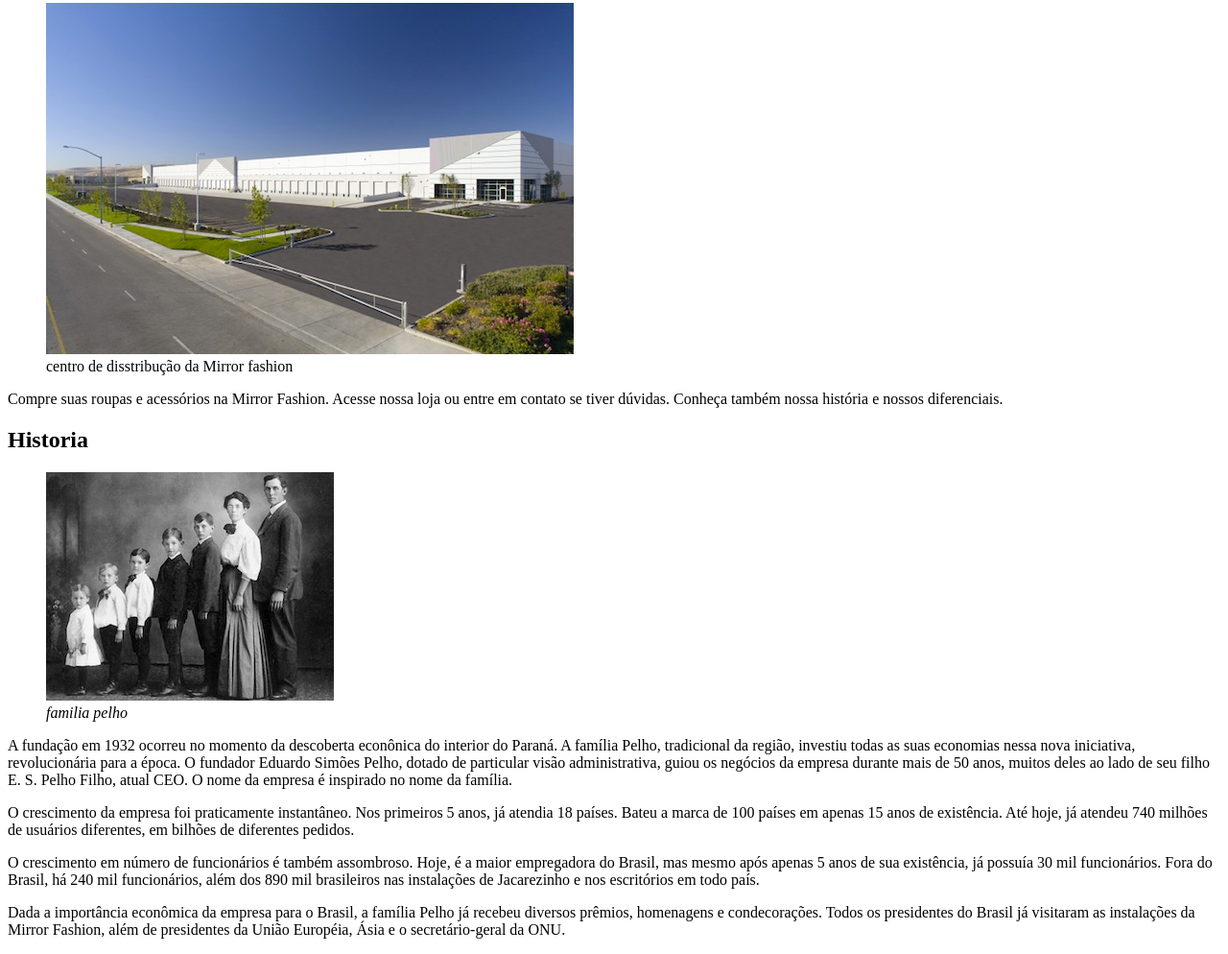
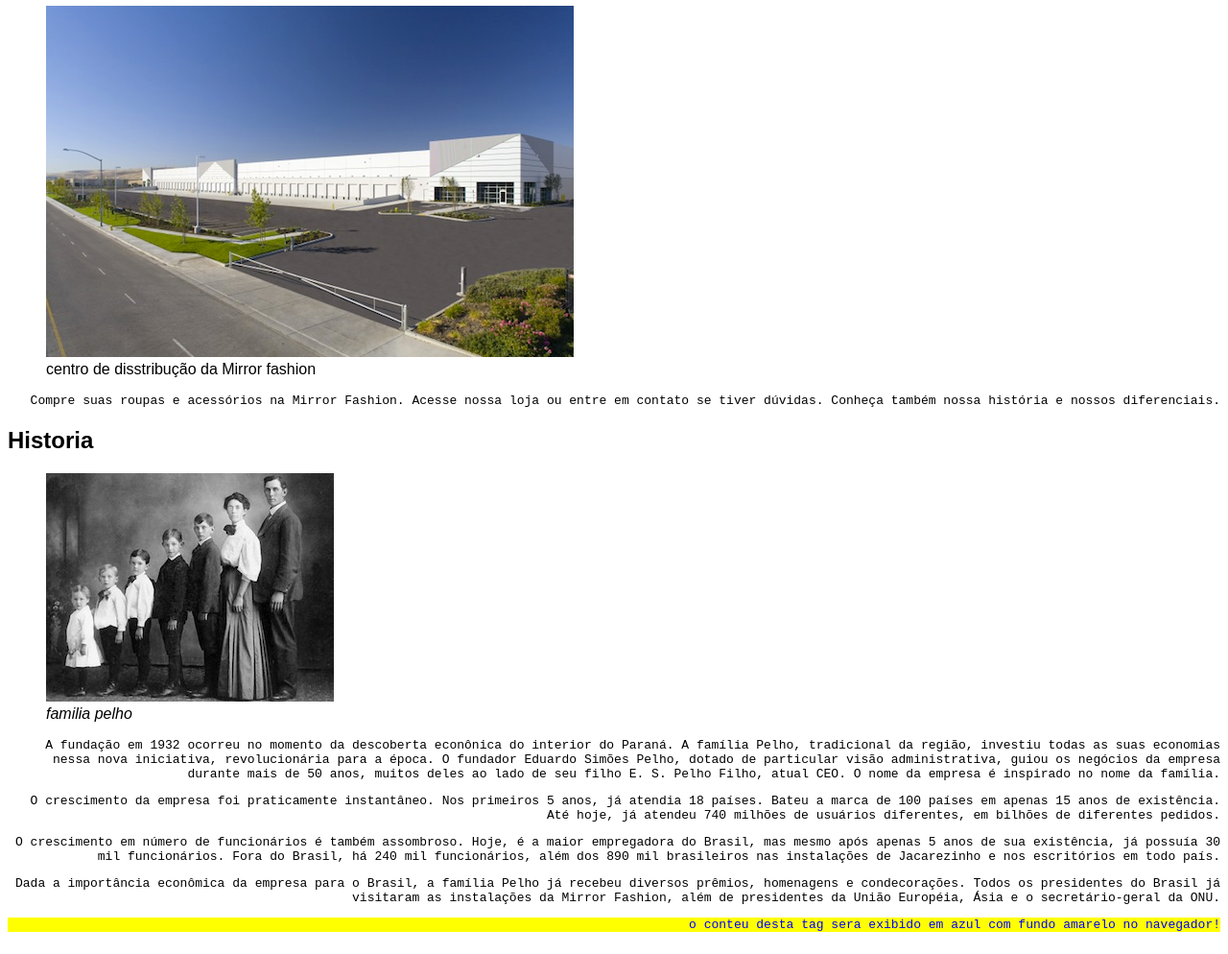
Before and after one commit to eduardopaez70/aula, a plain HTML site: page mirrorfashion/sobre.html in a window 1280 px wide. Shown: the part 260-1254 px from the top of the page at 96% size. Drawn offline with Linux system fonts and the light colour scheme.

Commit message:
Add files via upload

```diff
--- /dev/null
+++ b/mirrorfashion/estilos.css
@@ -0,0 +1,16 @@
+h1{
+    font-family: serif;
+}
+h2{
+    font-family: sans-serif;
+}
+p{
+    font-family: monospace;
+}
+body{
+    font-family: "Arial", "Helvetica", sans-serif;
+}
+
+p{
+    text-align: right;
+}
--- a/mirrorfashion/sobre.html
+++ b/mirrorfashion/sobre.html
@@ -4,6 +4,14 @@
 <head>
     <meta charset="utf-8">
     <title>sobre a mirror fashion</title>
+  <!--   <style>
+        p{
+            color:blue;
+            background-color: red;
+        }
+
+    </style> -->
+    <link rel="stylesheet" href="estilos.css">
 </head>
 
 <body>
@@ -46,6 +54,8 @@
         <p>Dada a importância econômica da empresa para o Brasil, a família Pelho já recebeu diversos prêmios,
         homenagens e condecorações. Todos os presidentes do Brasil já visitaram as instalações da Mirror
         Fashion, além de presidentes da União Européia, Ásia e o secretário-geral da ONU.</p>
+        <p style="color: blue; background-color: yellow;">
+            o  conteu  desta tag sera exibido em azul com fundo amarelo no navegador!</p>
 
 </body>
 
```
